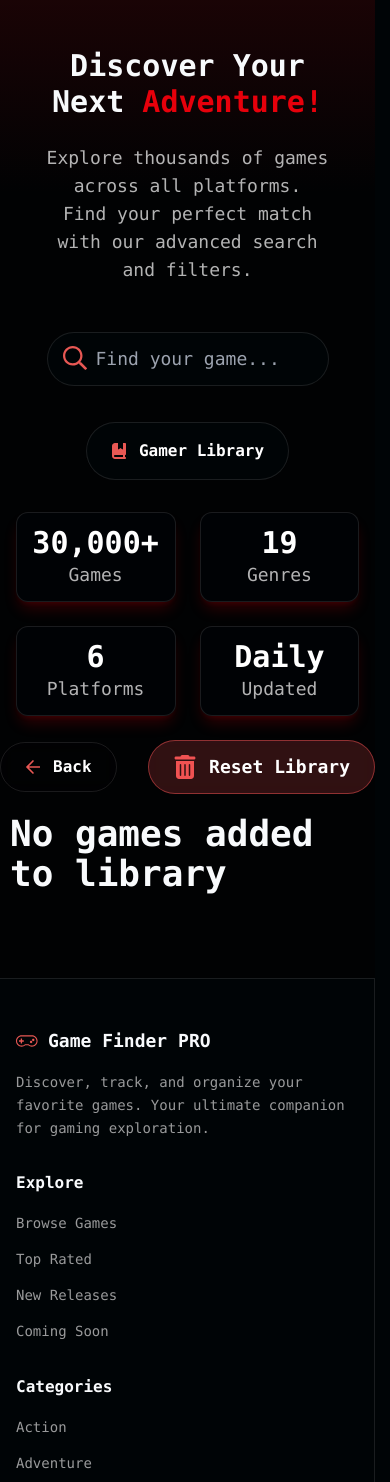
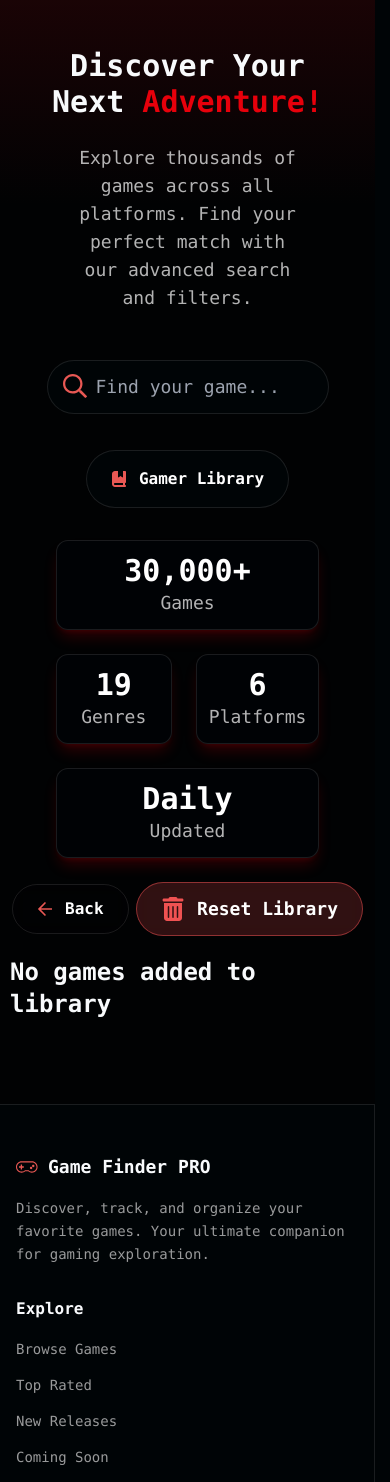
Before and after one commit to DayanVR/game-finder-pro-v2, a Next.js app: page /gamer-library in a window 390 px wide. Shown: the top 1482 px of the page. Built offline with nearby package versions, Linux system fonts and the light colour scheme.

Commit message:
feat: Enhance GamePage with AddToLibraryButton and improve layout responsiveness

```diff
--- a/src/app/[slug]/page.tsx
+++ b/src/app/[slug]/page.tsx
@@ -1,12 +1,12 @@
 import { fetchGameDetails } from '@/features/games/hooks/fetchGamesData';
 import { NavigateBack } from '@/features/games/components/navigateBack';
-import { Plus } from '@/features/shared/gamerLibrary/addPlus';
 import Image from 'next/image';
 import { normalizeImage } from '@/features/libs/normalizeImage';
 import GameInfo from '@/features/games/components/games/GameInfo';
-import { IGDBGame } from '../../features/libs/types';
+import { IGDBGame, SavedGame } from '@/features/libs/types';
 import { formattedDate } from '@/features/libs/functions';
 import { detailsIcons } from '@/shared/gameDetailsIcons';
+import AddToLibraryButton from '@/features/games/components/ui/AddToLibraryButton';
 
 export default async function GamePage({ params }: { params: Promise<{ slug: string }> }) {
   const { slug } = await params;
@@ -27,28 +27,19 @@ export default async function GamePage({ params }: { params: Promise<{ slug: str
         </span>
         <span className="text-lg text-white/80"> / 100</span>
       </div>
-      <span className="text-sm xl:text-base 2xl:text-lg text-white/80">
+      <span className="text-sm text-white/80 xl:text-base 2xl:text-lg">
         Based on {rating_count?.toLocaleString()} ratings
       </span>
     </div>
   ) : (
-    <span className="text-sm xl:text-base 2xl:text-lg text-white/70">N/A</span>
+    <span className="text-sm text-white/70 xl:text-base 2xl:text-lg">N/A</span>
   );
 
   return (
     <>
-      <div className="flex mx-4 sm:mx-2 items-center justify-between">
+      <div className="mx-4 flex items-center justify-between sm:mx-2">
         <NavigateBack />
-        <button
-          type="button"
-          //   onClick={handleAddToLibrary}
-          className="group flex cursor-pointer items-center gap-x-3 rounded-full border border-(--color-accent-primary)/50 bg-(--color-accent-primary)/20 px-6 py-3 backdrop-blur-md transition-all duration-300 hover:scale-105 hover:bg-(--color-accent-primary)/30 hover:shadow-[0_0_15px_#e7000b]"
-        >
-          <Plus className="size-4 sm:size-6 fill-(--color-accent-primary) transition-transform group-hover:scale-105" />
-          <span className="text-base md:text-lg font-semibold text-white transition-colors xl:text-xl">
-            Add to Library
-          </span>
-        </button>
+        <AddToLibraryButton game={gameDetails as SavedGame} />
       </div>
 
       <section className="relative flex gap-8 max-md:flex-col">
@@ -77,13 +68,13 @@ export default async function GamePage({ params }: { params: Promise<{ slug: str
           {ratingComponent}
           <div className="flex flex-wrap gap-x-4 gap-y-2">
             {formatDate && (
-              <p className="flex items-center gap-2 text-sm xl:text-base 2xl:text-lg text-white/70">
+              <p className="flex items-center gap-2 text-sm text-white/70 xl:text-base 2xl:text-lg">
                 <Calendar className="size-4 text-(--color-accent-primary)" />
                 {formatDate}
               </p>
             )}
             {player_perspectives && (
-              <p className="flex items-center gap-2 text-sm xl:text-base 2xl:text-lg text-white/70">
+              <p className="flex items-center gap-2 text-sm text-white/70 xl:text-base 2xl:text-lg">
                 <Controller className="size-6 text-(--color-accent-primary)" />
                 {player_perspectives
                   ?.map((player_perspective) => player_perspective.name)
@@ -91,13 +82,13 @@ export default async function GamePage({ params }: { params: Promise<{ slug: str
               </p>
             )}
             {game_modes && (
-              <p className="flex items-center gap-2 text-sm xl:text-base 2xl:text-lg text-balance text-white/70">
+              <p className="flex items-center gap-2 text-sm text-balance text-white/70 xl:text-base 2xl:text-lg">
                 <People className="size-6 text-(--color-accent-primary)" />
                 {game_modes?.map((game_mode) => game_mode.name).join(', ')}
               </p>
             )}
           </div>
-          <div className="flex gap-3 text-sm xl:text-base 2xl:text-lg text-(--color-accent-primary)">
+          <div className="flex gap-3 text-sm text-(--color-accent-primary) xl:text-base 2xl:text-lg">
             {genres?.map((genre) => (
               <p
                 className="py-.5 rounded-full border border-(--color-accent-secondary)/40 bg-(--color-accent-secondary)/10 px-2 font-bold"
--- a/src/app/gamer-library/page.tsx
+++ b/src/app/gamer-library/page.tsx
@@ -1,14 +1,24 @@
+'use client';
 import { TrashCan } from '@/features/shared/gamerLibrary/trashCan';
 import { NavigateBack } from '@/features/games/components/navigateBack';
+import useGameStore from '@/features/libs/store';
+import { useEffect } from 'react';
+import GameCard from '@/features/games/components/games/GameCard';
 
 export default function GamerLibraryPage() {
+  const { loadGames, clearGames, savedGames } = useGameStore();
+
+  useEffect(() => {
+    loadGames();
+  }, [loadGames]);
+
   return (
     <>
-      <div className="flex h-full w-full items-center justify-between">
+      <div className="flex h-full w-full items-center justify-between px-3 sm:px-2">
         <NavigateBack />
         <button
           type="button"
-          //   onClick={handleClear}
+          onClick={clearGames}
           className="group flex cursor-pointer items-center gap-x-3 rounded-full border border-red-500/50 bg-red-500/20 px-6 py-3 backdrop-blur-md transition-all duration-300 hover:scale-105 hover:bg-red-500/30 hover:shadow-[0_0_15px_rgba(239,68,68,0.5)]"
         >
           <TrashCan className="size-6 fill-red-500 transition-transform group-hover:scale-105" />
@@ -18,10 +28,18 @@ export default function GamerLibraryPage() {
         </button>
       </div>
 
-      <section className="flex h-full w-full items-center justify-center">
-        <div>
-          <h1 className="text-4xl font-bold">No games added to library</h1>
-        </div>
+      <section className="w-full px-4">
+        {savedGames.length === 0 ? (
+          <div className="flex h-full w-full items-center justify-center">
+            <h1 className="text-2xl font-bold lg:text-4xl">No games added to library</h1>
+          </div>
+        ) : (
+          <div className="grid grid-cols-2 gap-6 md:grid-cols-3 lg:grid-cols-4">
+            {savedGames.map((game) => (
+              <GameCard key={game.id} game={game} />
+            ))}
+          </div>
+        )}
       </section>
     </>
   );
--- a/src/app/loading.tsx
+++ b/src/app/loading.tsx
@@ -1,6 +1,6 @@
 export default function Loading() {
   return (
-    <div className="text-white text-center mt-10">
+    <div className="text-white text-center text-3xl mt-10">
       Loading games...
     </div>
   );
--- a/src/features/shared/InfoCards.tsx
+++ b/src/features/shared/InfoCards.tsx
@@ -6,7 +6,7 @@ export default function InfoCall() {
     { text: 'Updated', data: 'Daily' },
   ];
   return (
-    <div className="mx-auto mt-8 flex flex-wrap max-w-11/12 items-center justify-evenly gap-6 text-center">
+    <div className="mx-auto px-10 sm:px-0 mt-8 flex flex-wrap max-w-11/12 items-center justify-evenly gap-6 text-center">
       {infoList.map((info) => (
         <div
           key={info.text}
--- a/src/features/shared/IntroCall.tsx
+++ b/src/features/shared/IntroCall.tsx
@@ -1,6 +1,6 @@
 export default function IntroCall() {
   return (
-    <div className="mx-10 mt-8 flex flex-col items-center gap-y-6 text-center">
+    <div className="mx-12 mt-8 flex flex-col items-center gap-y-6 text-center">
       <h1 className="text-3xl font-bold xl:text-5xl">
         Discover Your Next{' '}
         <span className="text-3xl font-bold text-(--color-accent-secondary) xl:text-5xl">
```
